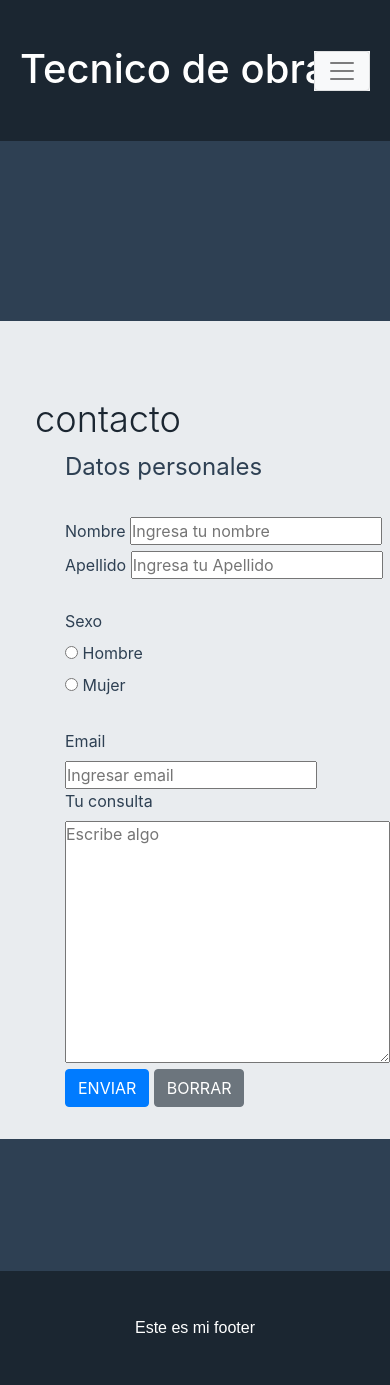
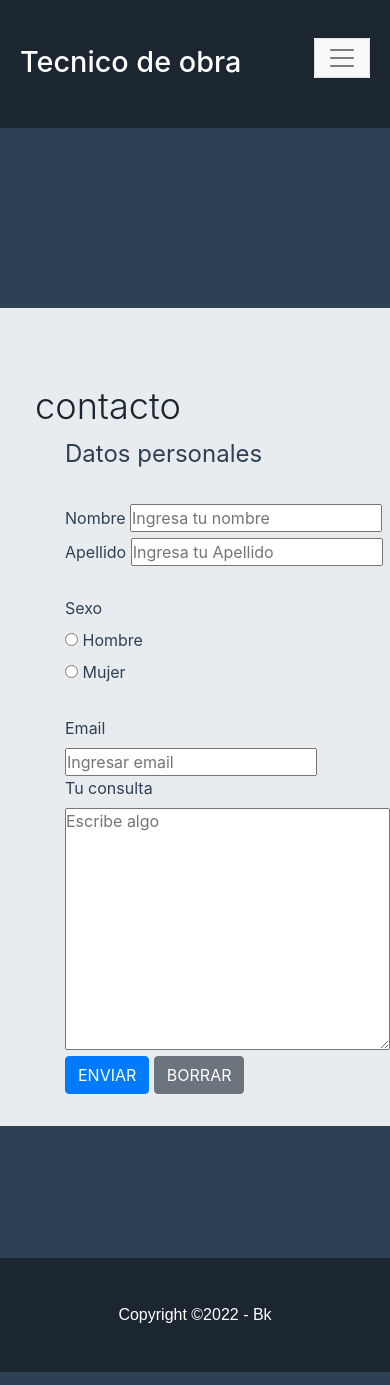
Before and after one commit to Benjakravcho/proyecto-final, a website: page assets/pages/contacto.html in a window 390 px wide. Drawn offline with Linux system fonts and the light colour scheme.

Commit message:
web completada coder

```diff
--- a/assets/css/estilos.css
+++ b/assets/css/estilos.css
@@ -130,7 +130,9 @@ p {
     .display-3 {
         font-size: 4.38rem;
     }
-
+    h1 {
+        font-size: 1.8rem;
+    }
 }
 
 @media screen and (max-width: 299px) {
--- a/assets/pages/contacto.html
+++ b/assets/pages/contacto.html
@@ -88,7 +88,9 @@
     </div>
 </div>
     <footer>
-        <p>Este es mi footer</p>
+        <p>
+            Copyright  &copy;2022 - Bk
+        </p>
     </footer>
     </div>
 </body>
```
Also changed, not shown: index.html (+2 -7 lines), assets/images/c0e97af3a95c620a92ea376091948725 (1).jpg (added), assets/images/c0e97af3a95c620a92ea376091948725.jpg (added), assets/images/dolar.jpg (added).
